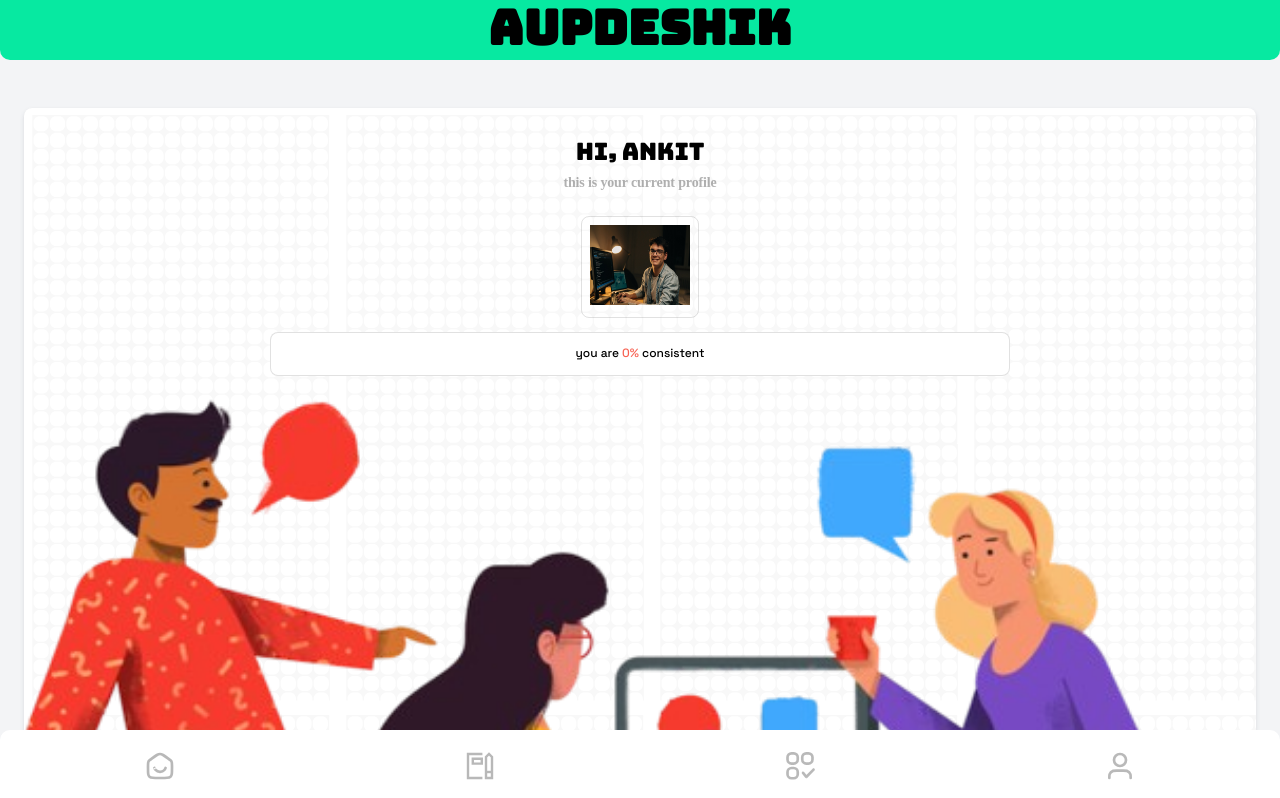
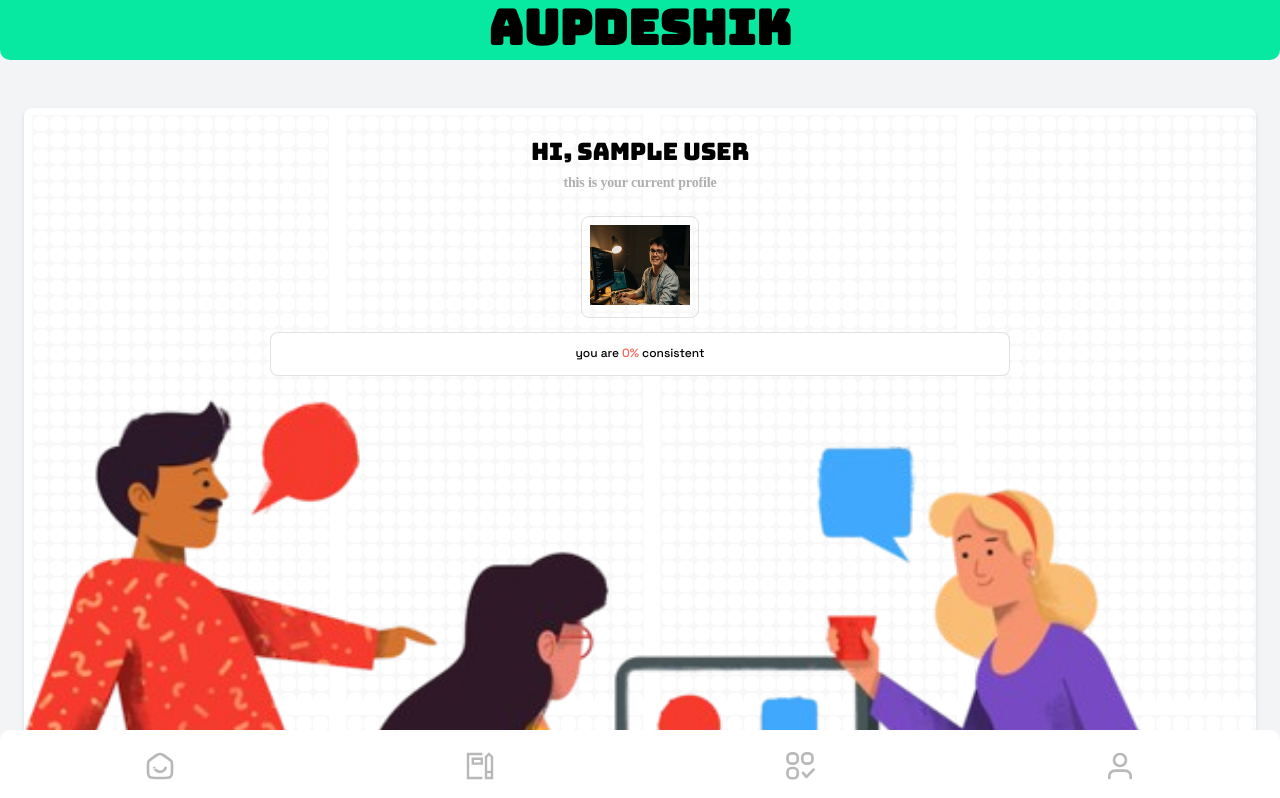
Before and after one commit to AnkitTomar2312/final-new, a React (Create React App) app in the folder client/: page / in a window 1280 px wide. Shown: the top 798 px of the page. Built offline with nearby package versions, Linux system fonts and the light colour scheme; no server answers; sample sign-in values are in the browser's storage.

Commit message:
made the name dynamic on home page

```diff
--- a/client/src/pages/home/index.js
+++ b/client/src/pages/home/index.js
@@ -16,14 +16,15 @@ import Banner from "../../components/banner/banner";
 const Index = ({ children }) => {
   const navigate = useNavigate();
   const [loader, setLoader] = useState(true);
+  const [userName, setUserName] = useState("");
   useEffect(() => {
+    const User = JSON.parse(localStorage.getItem("user"));
+    setUserName(User.name);
     const timeoutId = setTimeout(() => {
       setLoader(false);
     }, 4000);
-
-    // Clean up the timeout when the component unmounts
     return () => clearTimeout(timeoutId);
-  }, []); // Empty dependency array means this effect runs once on mount
+  }, []);
 
   return (
     <HomeLayout>
@@ -65,7 +66,7 @@ const Index = ({ children }) => {
                   marginBottom: "0",
                 }}
               >
-                hi, ankit
+                hi, {userName}
               </p>
               <p
                 style={{
```
